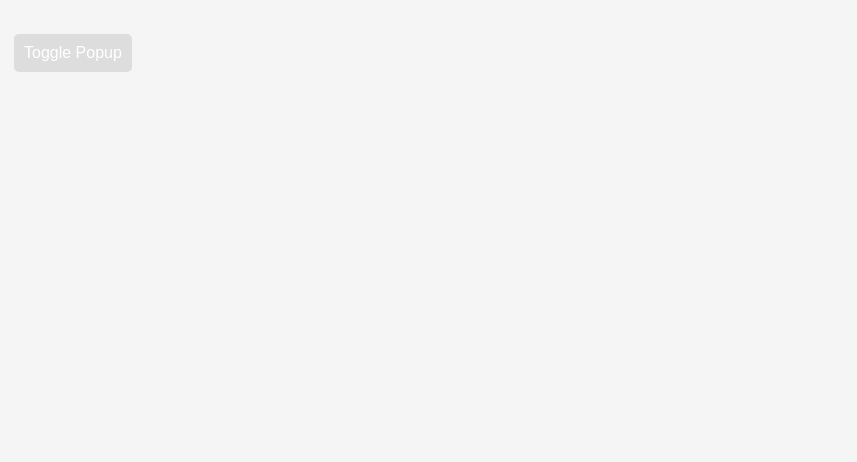
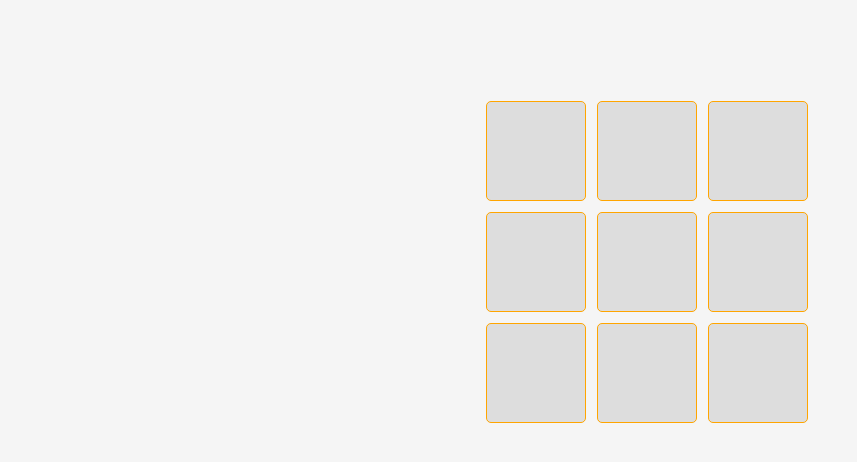
Before and after one commit to Rawal77/Simple_React_Projects, a React (Vite) app: page / in a window 1280 px wide. Shown: the top 462 px of the page, without its empty margins (0-857 px from the left). Built offline with nearby package versions, Linux system fonts and the light colour scheme.

Commit message:
Implemented basic clickable boxes for Tic Tac Toe component

```diff
--- a/src/App.jsx
+++ b/src/App.jsx
@@ -8,6 +8,7 @@ import Tabs from "./Tabs";
 import DateNavigation from "./DateNavigation";
 import SimpleToDo from "./SimpleToDo";
 import Popup from "./Popup";
+import TicTacToe from "./tic-tac-toe";
 
 function App() {
   // return <GenerateRandomColor></GenerateRandomColor>;
@@ -26,7 +27,8 @@ function App() {
   // return <GenerateRandomQuote></GenerateRandomQuote>;
   // return <DateNavigation></DateNavigation>;
   // return <SimpleToDo></SimpleToDo>;
-  return <Popup></Popup>;
+  // return <Popup></Popup>;
+  return <TicTacToe></TicTacToe>;
 }
 
 export default App;
--- /dev/null
+++ b/src/TicTacToe.css
@@ -0,0 +1,24 @@
+.container::after {
+  clear: both;
+  content: "";
+  display: table;
+}
+
+.container {
+  display: flex;
+  flex-direction: column;
+  align-items: center;
+  margin: 50px auto;
+}
+
+.square {
+  border: 1px solid orange;
+  float: left;
+  font-size: 40px;
+  height: 100px;
+  padding: 0px;
+  text-align: center;
+  width: 100px;
+  margin-right: -1px;
+  margin-top: -1px;
+}
--- /dev/null
+++ b/src/tic-tac-toe.jsx
@@ -0,0 +1,27 @@
+import "./TicTacToe.css";
+
+function Square({ value }) {
+  return <button className="square">{value}</button>;
+}
+
+export default function TicTacToe() {
+  return (
+    <div className="container">
+      <div className="row">
+        <Square></Square>
+        <Square></Square>
+        <Square></Square>
+      </div>
+      <div className="row">
+        <Square></Square>
+        <Square></Square>
+        <Square></Square>
+      </div>
+      <div className="row">
+        <Square></Square>
+        <Square></Square>
+        <Square></Square>
+      </div>
+    </div>
+  );
+}
```
